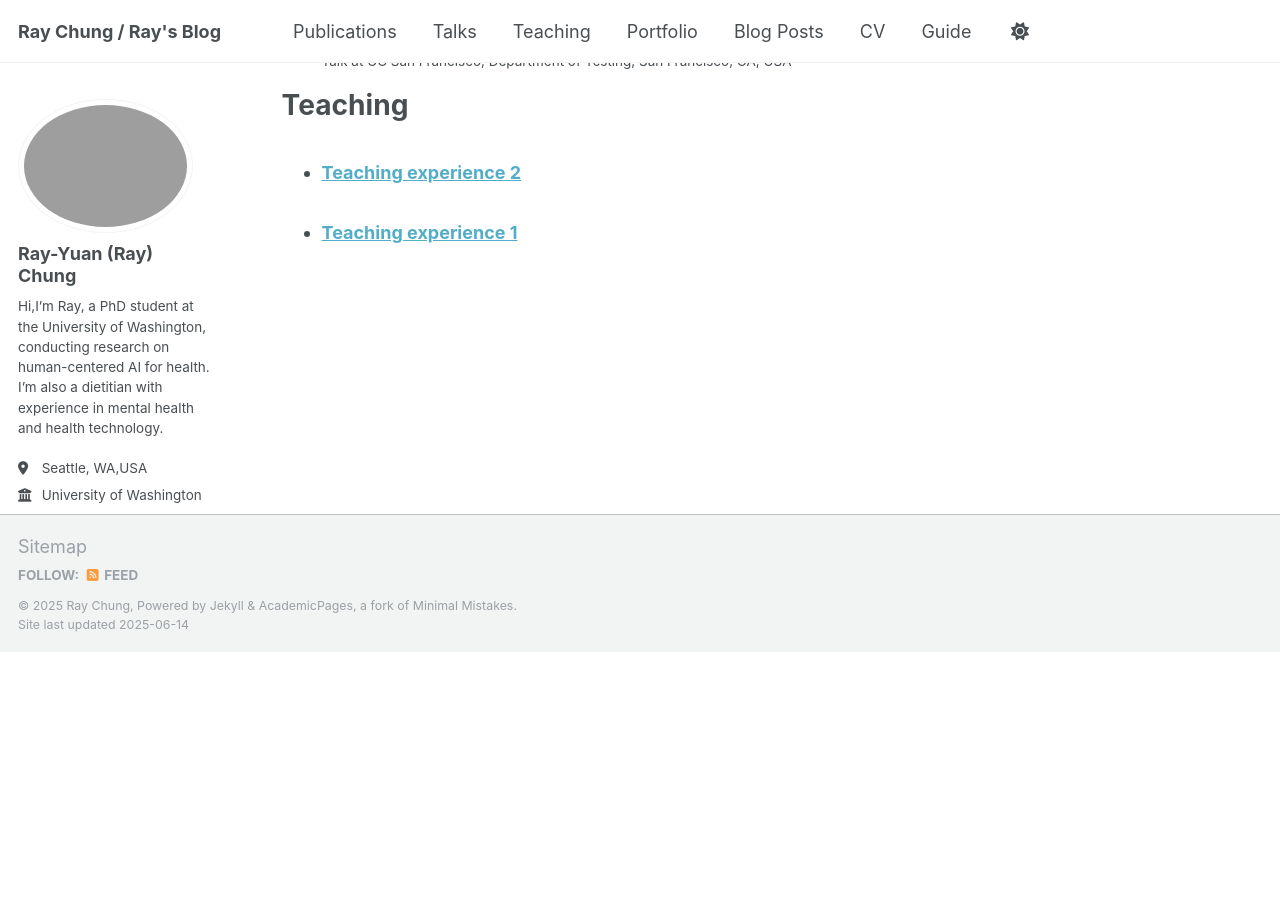
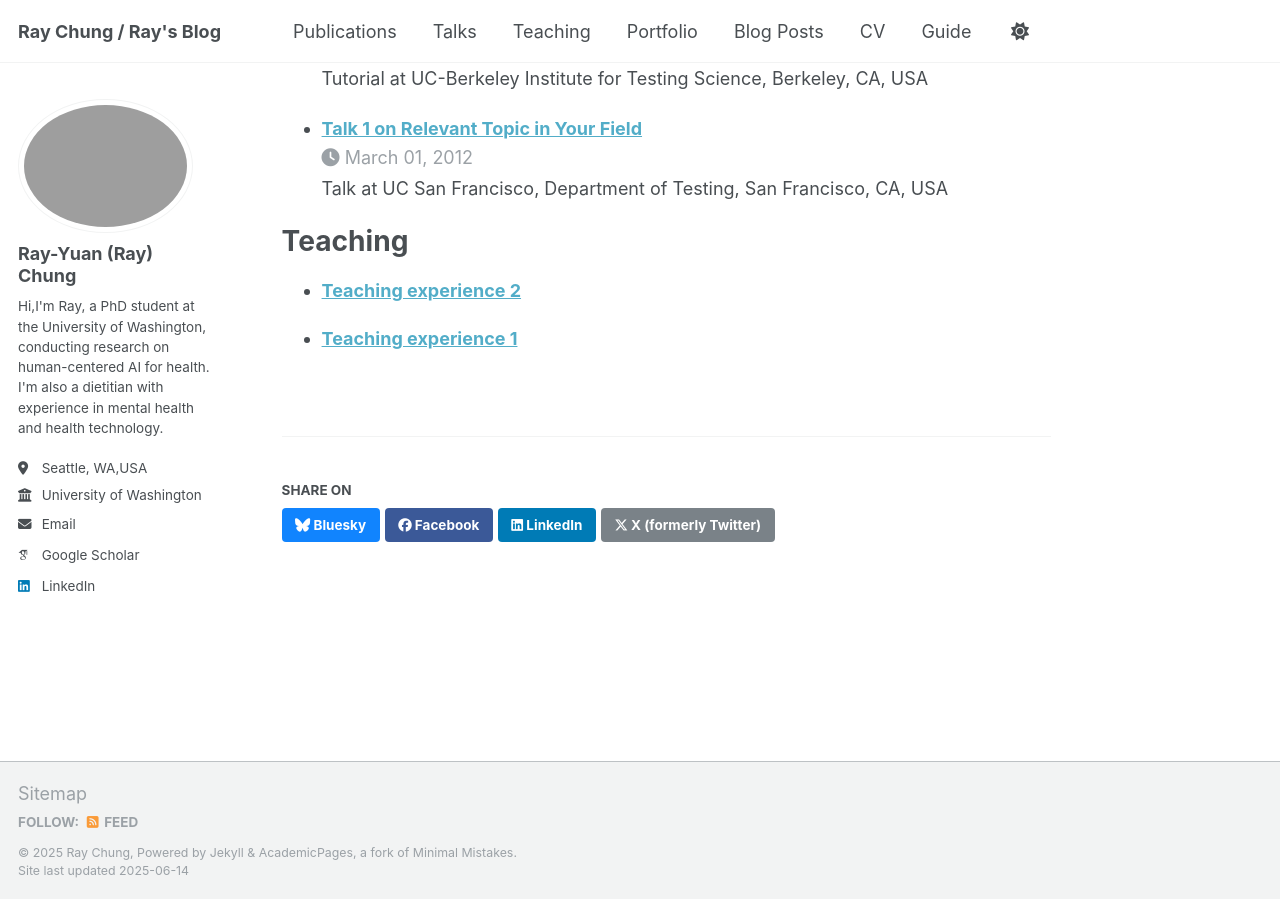
Before and after one commit to raychung-rd/raychung-rd.github.io, a Jekyll site: the page built from _cv/cv.md, in a window 1280 px wide and 900 px high, scrolled down 1925 px. Built offline with Jekyll 4.4.1, drawn with Linux system fonts in a browser that asks for light colours; some web fonts are replaced; before the commit the page ends 2577 px from its top, so only the background shows below that; some of the changed lines change nothing that is shown; some of the changed text lies outside the part shown.

Commit message:
Update about.md and cv.md

```diff
--- a/_config.yml
+++ b/_config.yml
@@ -25,7 +25,7 @@
   avatar           : "profile.png"
   name             : "Ray-Yuan (Ray) Chung"
   pronouns         : # example: "she/her"
-  bio              : "Hi,I’m Ray, a PhD student at the University of Washington, conducting research on human-centered AI for health. I’m also a dietitian with experience in mental health and health technology. "
+  bio              : "Hi,I'm Ray, a PhD student at the University of Washington, conducting research on human-centered AI for health. I'm also a dietitian with experience in mental health and health technology. "
   location         : "Seattle, WA,USA"
   employer         : "University of Washington"
   uri              : # URL
@@ -60,7 +60,7 @@
   keybase          : # Username
   instagram        : # Username
   lastfm           : # Username
-  linkedin         : "/rayyuanchung/"
+  linkedin         : "https://www.linkedin.com/in/rayyuanchung/"
   mastodon         : # URL
   medium           : # URL
   pinterest        : # Username
@@ -227,6 +227,9 @@
   talks:
     output: true
     permalink: /:collection/:path/
+  cv:
+    output: true
+    permalink: /:collection/:path/
 
 
 # These settings control how pages and collections are included in the site
@@ -284,6 +287,15 @@
       layout: talk
       author_profile: true
       share: true
+  # _cv
+  - scope:
+      path: ""
+      type: cv
+    values:
+      layout: single
+      author_profile: true
+      share: true
+      comments: true
 
 
 # Sass/SCSS
--- a/_pages/cv.md
+++ b/_cv/cv.md
@@ -1,10 +1,8 @@
 ---
-layout: archive
+layout: single
 title: "CV"
 permalink: /cv/
 author_profile: true
-redirect_from:
-  - /resume
 ---
 
 {% include base_path %}
```
